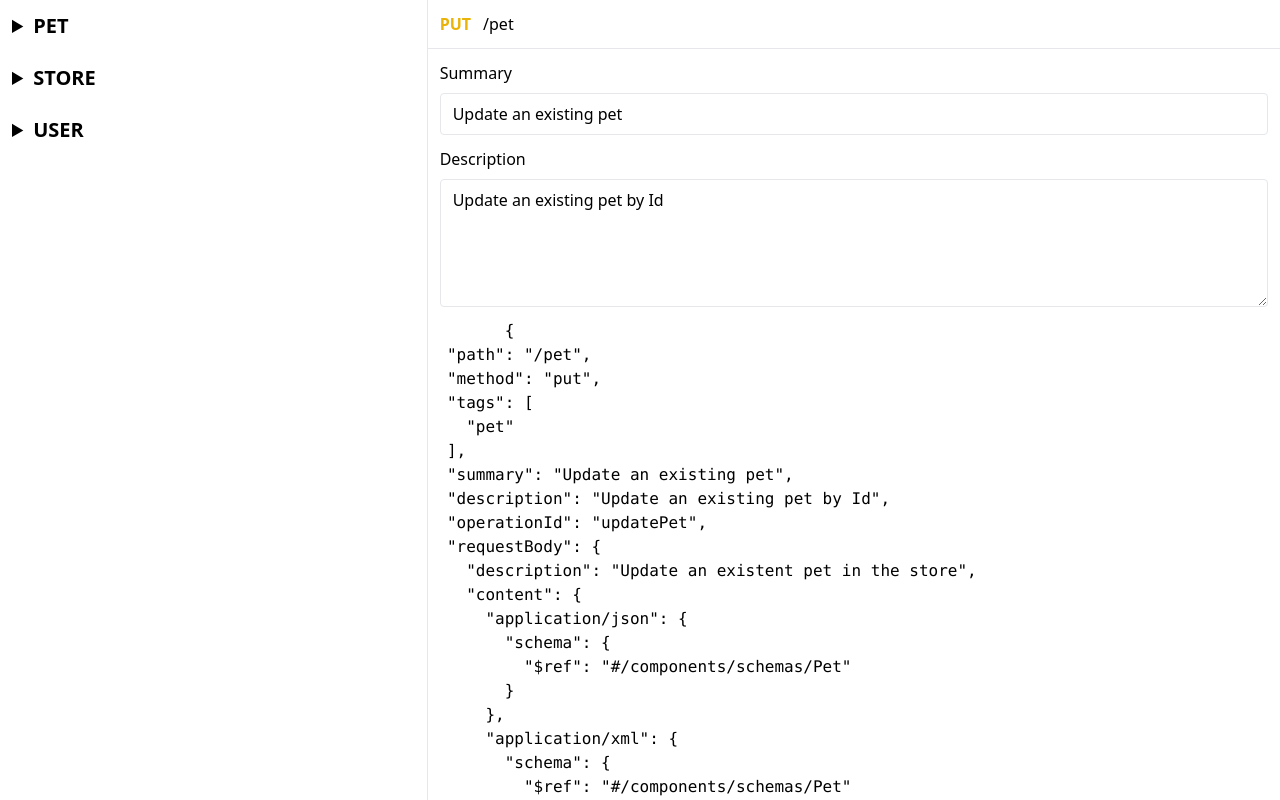
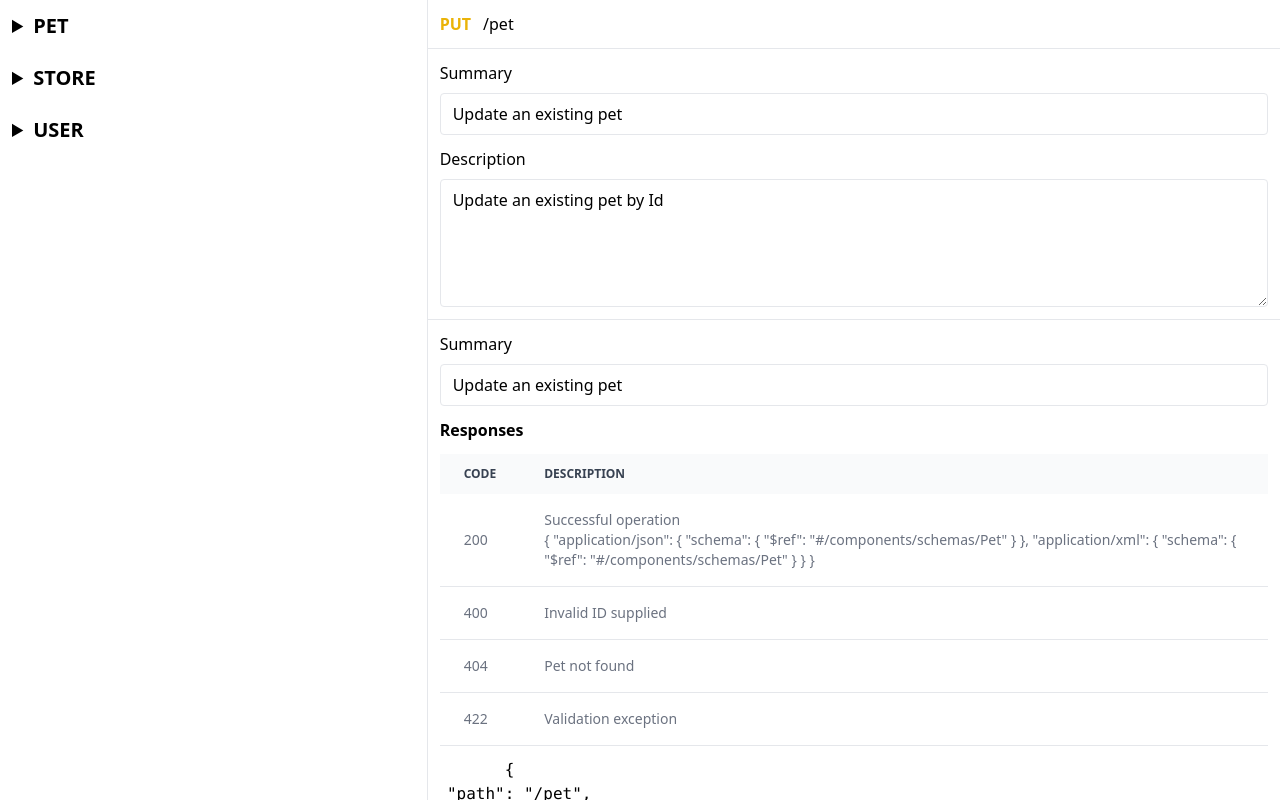
Before and after one commit to ChristianNik/swagger-editor, a Vue app: page / in a window 1280 px wide. Shown: the top 800 px of the page. Built offline with nearby package versions, Linux system fonts and the light colour scheme.

Commit message:
Render basic responses

```diff
--- a/src/App.vue
+++ b/src/App.vue
@@ -44,11 +44,70 @@ const selectedItem = swaggerDocument.getMethodForPath("/pet", "put");
         <label>
           Description
           <textarea
-          class="h-32"
+            class="h-32"
             type="text"
             :value="selectedItem.description"
           />
         </label>
+      </div>
+      <div class="p-3 space-y-3 border-t">
+        <label>
+          Summary
+          <input
+            type="text"
+            :value="selectedItem.summary"
+          />
+        </label>
+
+        <!-- <h3 class="flex justify-between items-center">
+          <b>RequestBody</b>
+
+          <select>
+            <option value="">dwa</option>
+          </select>
+        </h3> -->
+
+        <h3 class="flex justify-between items-center">
+          <b>Responses</b>
+        </h3>
+        <div class="relative overflow-x-auto">
+          <table class="w-full text-sm text-left rtl:text-right text-gray-500">
+            <thead class="text-xs text-gray-700 uppercase bg-gray-50">
+              <tr>
+                <th
+                  scope="col"
+                  class="px-6 py-3"
+                >
+                  Code
+                </th>
+                <th
+                  scope="col"
+                  class="px-6 py-3"
+                >
+                  Description
+                </th>
+              </tr>
+            </thead>
+            <tbody>
+              <tr
+                class="bg-white border-b"
+                v-for="response in Object.entries(selectedItem.responses).map(([code, value]) => {
+            (value as any).code = code;
+            return value;
+          })"
+              >
+                <td class="px-6 py-4">{{ (response as any).code }}</td>
+                <td class="px-6 py-4">
+                  {{ (response as any).description }}
+
+                  <div>
+                    {{ (response as any).content }}
+                  </div>
+                </td>
+              </tr>
+            </tbody>
+          </table>
+        </div>
       </div>
       <pre>
         {{ selectedItem }}
--- a/src/assets/input.css
+++ b/src/assets/input.css
@@ -2,12 +2,13 @@
 @tailwind components;
 @tailwind utilities;
 
+select,
 input,
 textarea,
 button {
   @apply px-3 py-2 border rounded;
 }
 
-label:has(input, textarea) {
+label:has(input, select, textarea) {
   @apply flex flex-col gap-2;
 }
```
